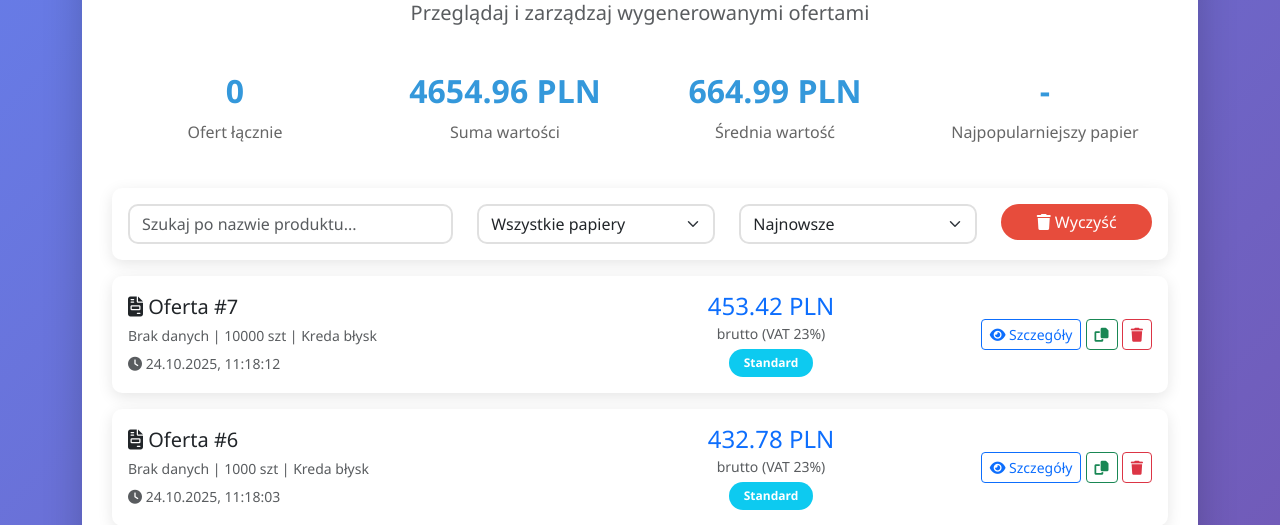
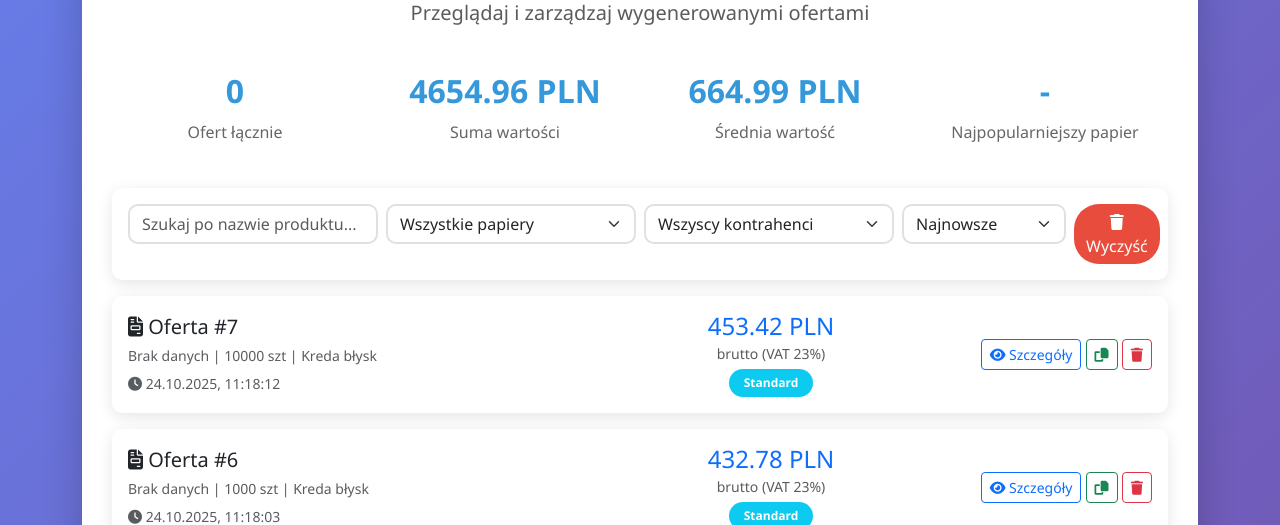
Before and after one commit to CBA-N/offset-kalk2, a Flask app: page /historia in a window 1280 px wide. Shown: the part 180-705 px from the top of the page. Run offline with Flask 3, Linux system fonts and the light colour scheme.

Commit message:
Add contractor filtering to offer history

```diff
--- a/backend/app.py
+++ b/backend/app.py
@@ -500,7 +500,27 @@
 @app.route('/api/historia', methods=['GET'])
 def get_historia():
     """API: Pobierz historię ofert"""
-    return jsonify(historia_mgr.pobierz_wszystkie())
+    oferty = historia_mgr.pobierz_wszystkie()
+
+    kontrahent_id = request.args.get('kontrahent_id')
+    kontrahent_nazwa = request.args.get('kontrahent_nazwa')
+
+    if kontrahent_id:
+        oferty = [
+            oferta for oferta in oferty
+            if str(oferta.get('kontrahent_id')) == str(kontrahent_id)
+        ]
+
+    if kontrahent_nazwa:
+        nazwa_normalized = kontrahent_nazwa.strip().lower()
+        oferty = [
+            oferta for oferta in oferty
+            if oferta.get('kontrahent')
+            and oferta['kontrahent'].get('nazwa')
+            and oferta['kontrahent']['nazwa'].strip().lower() == nazwa_normalized
+        ]
+
+    return jsonify(oferty)
 
 
 @app.route('/api/historia/<int:oferta_id>', methods=['GET'])
--- a/frontend/templates/historia.html
+++ b/frontend/templates/historia.html
@@ -40,16 +40,21 @@
     <!-- Filtrowanie -->
     <div class="card mb-3">
         <div class="card-body">
-            <div class="row">
-                <div class="col-md-4">
+            <div class="row g-2">
+                <div class="col-lg-3 col-md-6">
                     <input type="text" class="form-control" id="searchInput" placeholder="Szukaj po nazwie produktu...">
                 </div>
-                <div class="col-md-3">
+                <div class="col-lg-3 col-md-6">
                     <select class="form-select" id="filterPapier">
                         <option value="">Wszystkie papiery</option>
                     </select>
                 </div>
-                <div class="col-md-3">
+                <div class="col-lg-3 col-md-6">
+                    <select class="form-select" id="filterKontrahent">
+                        <option value="">Wszyscy kontrahenci</option>
+                    </select>
+                </div>
+                <div class="col-lg-2 col-md-6">
                     <select class="form-select" id="sortBy">
                         <option value="data-desc">Najnowsze</option>
                         <option value="data-asc">Najstarsze</option>
@@ -57,8 +62,8 @@
                         <option value="cena-asc">Najtańsze</option>
                     </select>
                 </div>
-                <div class="col-md-2">
-                    <button class="btn btn-danger w-100" onclick="wyczyscHistorie()">
+                <div class="col-lg-1 col-md-6 d-grid">
+                    <button class="btn btn-danger" onclick="wyczyscHistorie()">
                         <i class="fas fa-trash"></i> Wyczyść
                     </button>
                 </div>
@@ -112,6 +117,7 @@
     // Event handlers
     $('#searchInput').on('input', filtrowanieLista);
     $('#filterPapier').on('change', filtrowanieLista);
+    $('#filterKontrahent').on('change', filtrowanieLista);
     $('#sortBy').on('change', sortujListe);
 });
 
@@ -122,19 +128,35 @@
         if (oferty.length === 0) {
             $('#pustystan').show();
             $('#listaOfert').hide();
+            $('#filterPapier').html('<option value="">Wszystkie papiery</option>');
+            $('#filterKontrahent').html('<option value="">Wszyscy kontrahenci</option>');
         } else {
             $('#pustystan').hide();
             $('#listaOfert').show();
 
             // Wypełnij filtr papierów
-            const papiery = [...new Set(oferty.map(o => o.rodzaj_papieru))];
-            let options = '<option value="">Wszystkie papiery</option>';
+            const papiery = [...new Set(oferty.map(o => o.rodzaj_papieru).filter(Boolean))];
+            let papierOptions = '<option value="">Wszystkie papiery</option>';
+            papiery.sort((a, b) => a.localeCompare(b, 'pl', { sensitivity: 'base' }));
             papiery.forEach(p => {
-                options += `<option value="${p}">${p}</option>`;
+                papierOptions += `<option value="${p}">${p}</option>`;
             });
-            $('#filterPapier').html(options);
+            $('#filterPapier').html(papierOptions);
+
+            const kontrahenci = [...new Set(oferty
+                .filter(o => o.kontrahent && o.kontrahent.nazwa)
+                .map(o => o.kontrahent.nazwa.trim())
+                .filter(Boolean)
+            )];
+            kontrahenci.sort((a, b) => a.localeCompare(b, 'pl', { sensitivity: 'base' }));
+            let kontrahentOptions = '<option value="">Wszyscy kontrahenci</option>';
+            kontrahenci.forEach(k => {
+                kontrahentOptions += `<option value="${k}">${k}</option>`;
+            });
+            $('#filterKontrahent').html(kontrahentOptions);
 
             renderujListe();
+            filtrowanieLista();
         }
     });
 }
@@ -209,6 +231,7 @@
 function filtrowanieLista() {
     const search = $('#searchInput').val().toLowerCase();
     const papier = $('#filterPapier').val();
+    const kontrahent = ($('#filterKontrahent').val() || '').toLowerCase();
 
     $('.oferta-card').each(function() {
         const id = $(this).data('id');
@@ -217,7 +240,7 @@
         let pokazuj = true;
 
         if (search) {
-            const searchText = `${oferta.id} ${oferta.rodzaj_papieru || ''} ${oferta.format_druku || ''}`.toLowerCase();
+            const searchText = `${oferta.id} ${oferta.rodzaj_papieru || ''} ${oferta.format_druku || ''} ${oferta.nazwa_produktu || ''} ${(oferta.kontrahent && oferta.kontrahent.nazwa) ? oferta.kontrahent.nazwa : ''}`.toLowerCase();
             if (!searchText.includes(search)) {
                 pokazuj = false;
             }
@@ -225,6 +248,15 @@
 
         if (papier && oferta.rodzaj_papieru !== papier) {
             pokazuj = false;
+        }
+
+        if (kontrahent) {
+            const nazwaKontrahenta = oferta.kontrahent && oferta.kontrahent.nazwa
+                ? oferta.kontrahent.nazwa.toLowerCase()
+                : '';
+            if (nazwaKontrahenta !== kontrahent) {
+                pokazuj = false;
+            }
         }
 
         if (pokazuj) {
```
